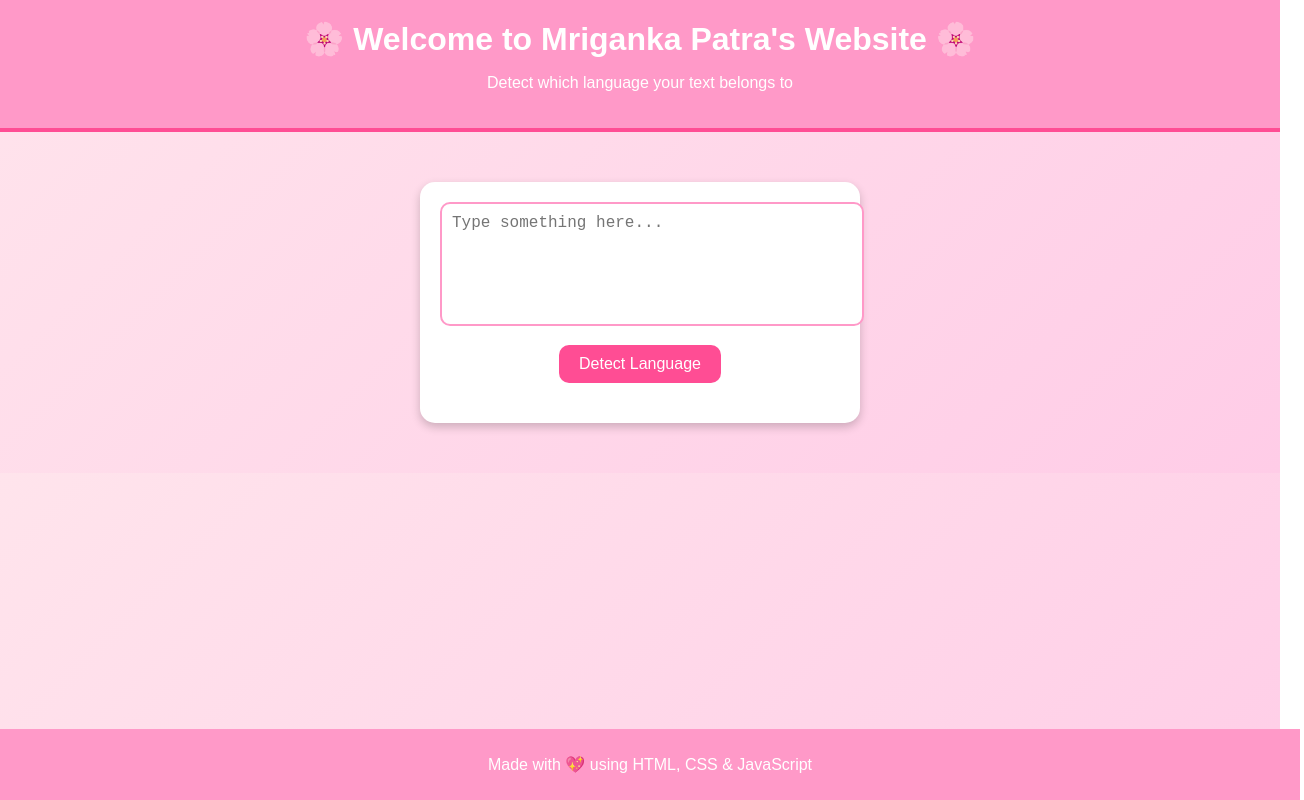
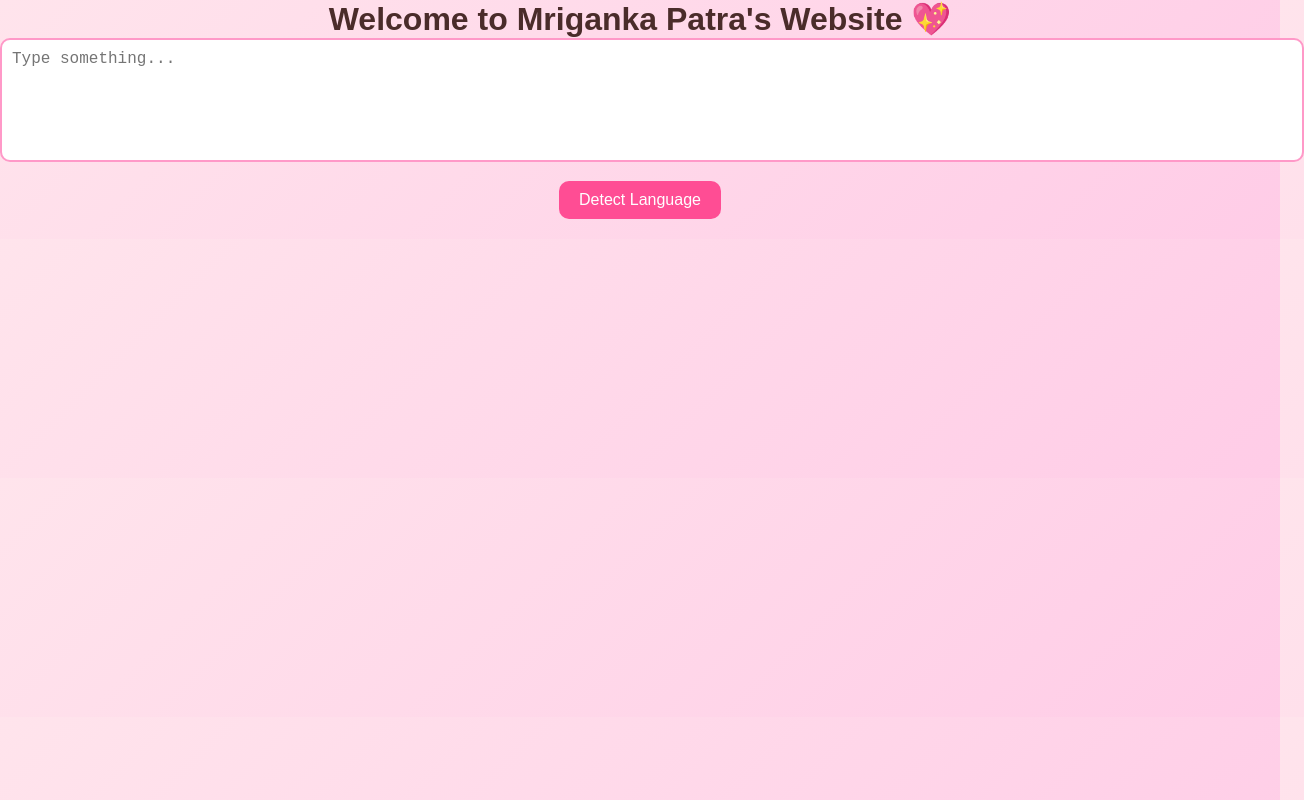
Before and after one commit to swastikas200567/Language-Identifier-Website, a plain HTML site: page index.html in a window 1280 px wide. Shown: the whole page, 1304 px wide, since content can reach past the window. Drawn offline with Linux system fonts and the light colour scheme.

Commit message:
Update index.html

```diff
--- a/index.html
+++ b/index.html
@@ -7,22 +7,12 @@
   <link rel="stylesheet" href="style.css">
 </head>
 <body>
-  <header>
-    <h1>🌸 Welcome to Mriganka Patra's Website 🌸</h1>
-    <p>Detect which language your text belongs to</p>
-  </header>
-
-  <main>
-    <div class="card">
-      <textarea id="textInput" placeholder="Type something here..."></textarea>
-      <button onclick="detectLanguage()">Detect Language</button>
-      <p id="result"></p>
-    </div>
-  </main>
-
-  <footer>
-    <p>Made with 💖 using HTML, CSS & JavaScript</p>
-  </footer>
+  <div class="container">
+    <h1>Welcome to Mriganka Patra's Website 💖</h1>
+    <textarea id="inputText" placeholder="Type something..."></textarea>
+    <button onclick="detectLanguage()">Detect Language</button>
+    <p id="result"></p>
+  </div>
 
   <script src="script.js"></script>
 </body>
```
